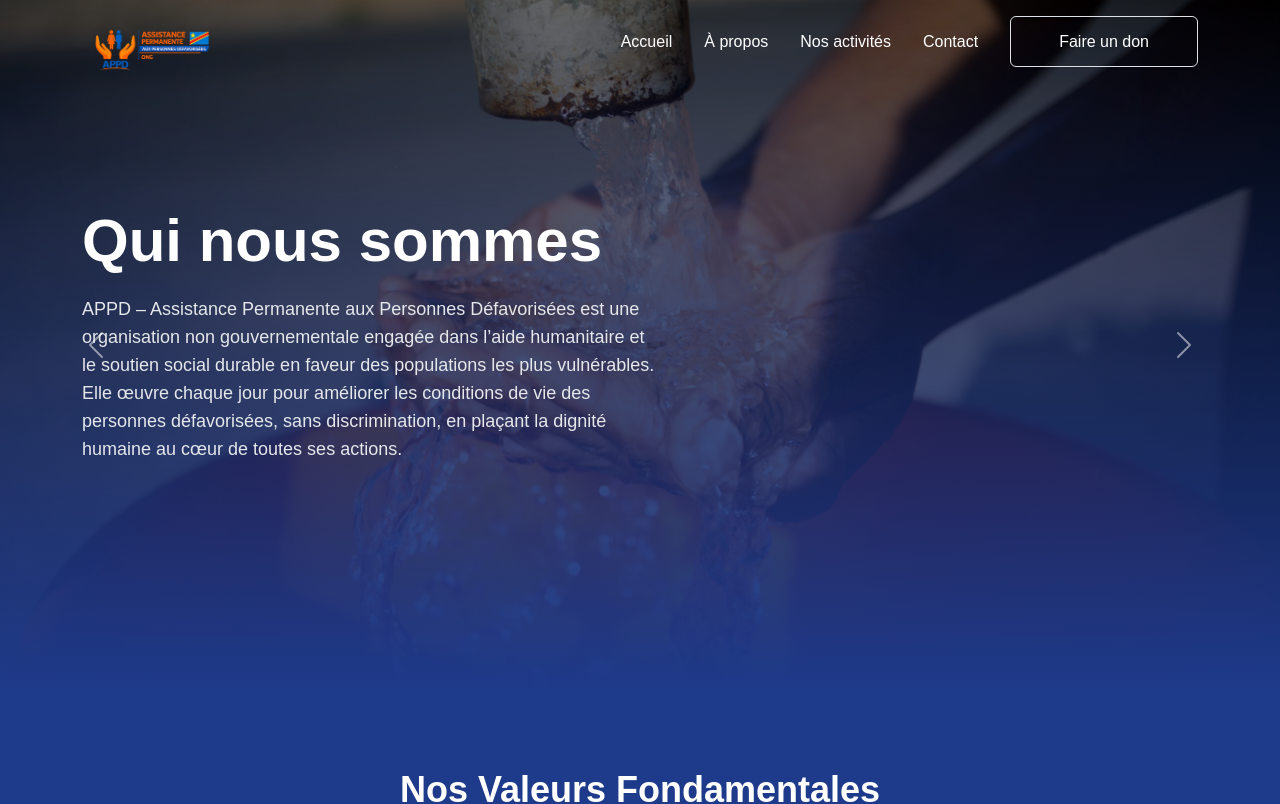
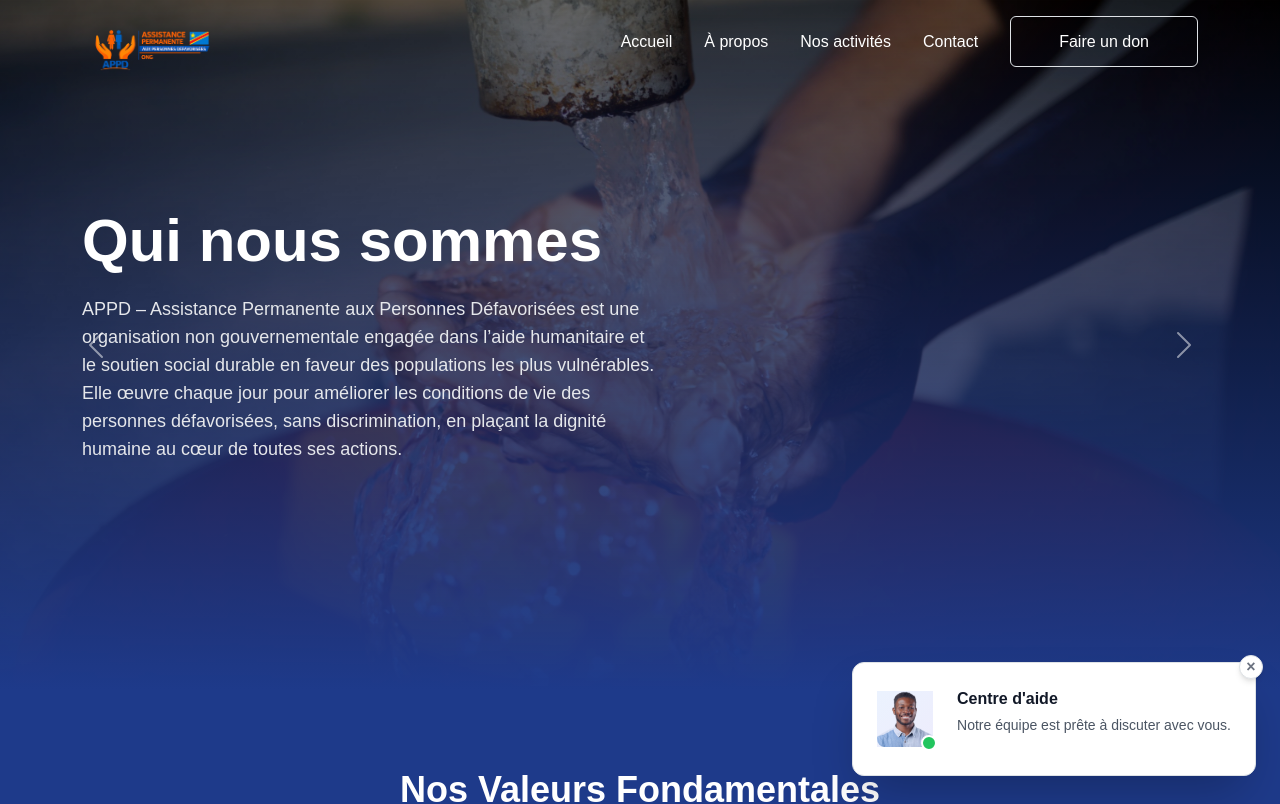
Before and after one commit to Michee-kolony/appd, an Angular app: page /ONG/accueil in a window 1280 px wide. Shown: the top 804 px of the page. Built offline with nearby package versions, Linux system fonts and the light colour scheme.

Commit message:
mises en valeur site web

```diff
--- a/src/app/client/accueil/accueil.component.html
+++ b/src/app/client/accueil/accueil.component.html
@@ -508,7 +508,43 @@
 
 
 
+<div class="fixed bottom-6 right-6 z-50">
+  <div class="relative bg-white rounded-xl shadow-2xl border border-gray-100 flex items-start sm:items-center gap-4 p-4 w-full max-w-xs sm:max-w-sm lg:max-w-md transform transition-all duration-300 hover:shadow-2xl hover:-translate-y-1">
 
+    <!-- Bouton de fermeture -->
+    <button class="absolute -top-2 -right-2 bg-white border border-gray-200 text-gray-500 hover:text-gray-900 hover:bg-gray-50 hover:border-gray-300 hover:scale-110 transition-all duration-200 rounded-full w-6 h-6 flex items-center justify-center text-base font-bold shadow-md active:scale-95">
+      &times;
+    </button>
+
+    <!-- Image/Icone -->
+    <div class="relative flex-shrink-0">
+      <div class="w-12 h-12 sm:w-14 sm:h-14 rounded-lg bg-gradient-to-br from-blue-50 to-indigo-100 flex items-center justify-center overflow-hidden">
+        <img src="images/casual-jeune-homme-africain-souriant-isole-blanc_93675-128895.avif" alt="Discussion" class="w-full h-full object-cover">
+        <!-- Icône de secours -->
+        <div class="absolute inset-0 bg-gradient-to-br from-blue-500/10 to-indigo-600/10"></div>
+      </div>
+      <!-- Badge en ligne -->
+      <div class="absolute -bottom-1 -right-1 w-4 h-4 bg-green-500 border-2 border-white rounded-full"></div>
+    </div>
+
+    <!-- Contenu texte -->
+    <div class="flex-1 min-w-0">
+      <p class="text-sm sm:text-base font-semibold text-gray-900 leading-tight mb-1">
+       Centre d'aide
+      </p>
+      <p class="text-xs sm:text-sm text-gray-600 font-medium leading-snug">
+        Notre équipe est prête à discuter avec vous.
+      </p>
+    </div>
+
+
+  </div>
+
+  <!-- Animation de pulsation subtile -->
+  <div class="absolute -top-1 -right-1 w-4 h-4">
+    <div class="absolute inset-0 bg-blue-500 rounded-full opacity-0 animate-ping"></div>
+  </div>
+</div>
 
 
 
```
Also changed, not shown: public/images/casual-jeune-homme-africain-souriant-isole-blanc_93675-128895.avif (added).
